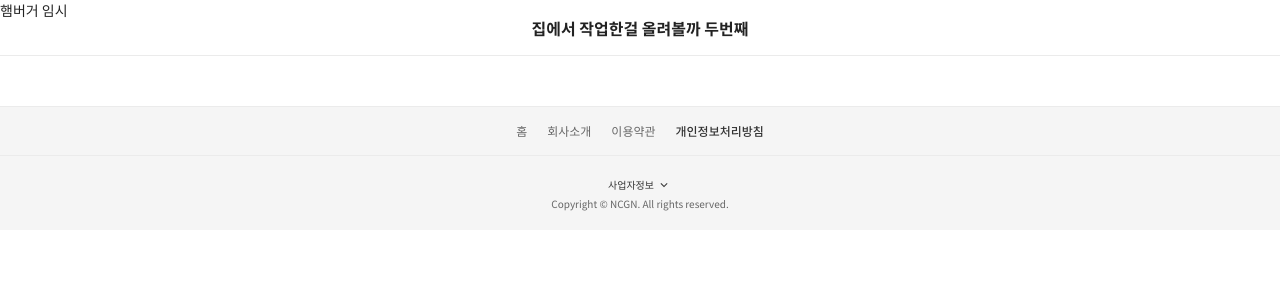
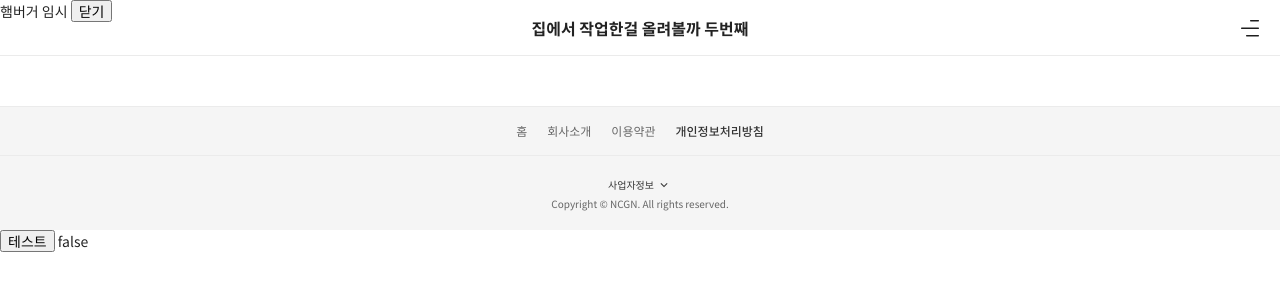
Before and after one commit to gaessamzie/vue-im, a Vue app: page / in a window 1280 px wide. Shown: the top 300 px of the page. Built offline with nearby package versions, Linux system fonts and the light colour scheme.

Commit message:
aside work

```diff
--- a/src/App.vue
+++ b/src/App.vue
@@ -1,11 +1,13 @@
 <template>
   <div id="app">
-    <Header></Header>
-    <Aside></Aside>
+    <Header v-bind:aside="aside" @asideChange="asideChange"></Header>
+    <Aside v-bind:aside="aside" @asideChange="asideChange"></Aside>
     <main class="container">
       <router-view></router-view>
     </main>
     <Footer></Footer>
+    <button type="button" v-on:click="aside =! aside">테스트</button>
+    {{aside}}
   </div>
 </template>
 
@@ -18,6 +20,16 @@ export default {
   name: 'App',
   components: {
     Header, Aside, Footer
+  },
+  data() {
+    return {
+      aside: false
+    }
+  },
+  methods: {
+    asideChange(aside) {
+      this.aside = aside;
+    }
   }
 }
 </script>
--- a/src/assets/scss/base/init.scss
+++ b/src/assets/scss/base/init.scss
@@ -1 +1,5 @@
 @charset "utf-8";
+
+*:before,
+*:after{content:"";}
+button{cursor:pointer;}
--- a/src/assets/scss/base/mixin.scss
+++ b/src/assets/scss/base/mixin.scss
@@ -0,0 +1,4 @@
+@mixin float-clear{display:block;clear:both;}
+
+@mixin mo-min-width{min-width:280px;}
+@mixin pc-min-width{min-width:1263px;}
--- a/src/assets/scss/components/footer.scss
+++ b/src/assets/scss/components/footer.scss
@@ -6,9 +6,9 @@
 }
 .information{padding:20px 0 9px;text-align:center;border-top:1px solid #ebebeb;
     &__adr-button{display:inline-block;padding:2px;vertical-align:top;font-size:10px;color:#333;line-height:1.4;cursor:pointer;border:none;background:none;}
-    &__adr-button:after{content:"";display:inline-block;width:16px;height:16px;margin:-1px 0 -1px 2px;vertical-align:top;background:url(~@/assets/images/common/ic_arrow16.png) center center no-repeat;background-size:16px 16px;}
+    &__adr-button:after{display:inline-block;width:16px;height:16px;margin:-1px 0 -1px 2px;vertical-align:top;background:url(~@/assets/images/common/ic_arrow16.png) center center no-repeat;background-size:16px 16px;}
     &__adr-button--active{display:inline-block;padding:2px;vertical-align:top;font-size:10px;color:#333;line-height:1.4;cursor:pointer;border:none;background:none;}
-    &__adr-button--active:after{content:"";display:inline-block;width:16px;height:16px;margin:-1px 0 -1px 2px;transform:rotate(180deg);vertical-align:top;background:url(~@/assets/images/common/ic_arrow16.png) center center no-repeat;background-size:16px 16px;}
+    &__adr-button--active:after{display:inline-block;width:16px;height:16px;margin:-1px 0 -1px 2px;transform:rotate(180deg);vertical-align:top;background:url(~@/assets/images/common/ic_arrow16.png) center center no-repeat;background-size:16px 16px;}
     &__adr-detail{padding:0 0 10px;font-size:10px;color:#666;line-height:1.6;}
     &__copy{padding:0 0 10px;font-size:10px;color:#666;line-height:1.4;}
 }
--- a/src/assets/scss/components/header.scss
+++ b/src/assets/scss/components/header.scss
@@ -1,4 +1,5 @@
 .header{position:fixed;top:0;left:0;z-index:100;width:100%;height:24px;padding:16px 0;text-align:center;background:white;
+    &:after{position:absolute;bottom:0;left:0;width:100%;height:1px;background:#ebebeb;}
     &__title{@include text-head1;}
+    &__menu-button{position:absolute;top:50%;right:10px;overflow:hidden;width:40px;height:40px;margin:-20px 0 0;padding:0;text-indent:-9999px;border:none;background:url(~@/assets/images/common/ic_hamburger.png) center center no-repeat;background-size:24px 24px;}
 }
-.header:after{content:"";position:absolute;bottom:0;left:0;width:100%;height:1px;background:#ebebeb;}
--- a/src/assets/scss/layout/container.scss
+++ b/src/assets/scss/layout/container.scss
@@ -1,3 +1,5 @@
-body{min-width:280px;@include text-default;}
+body{@include mo-min-width;@include text-default;}
 #app{position:relative;}
-.container{clear:both;padding:0 0 50px;border-top:56px solid transparent;}
+.container{clear:both;padding:0 0 50px;border-top:56px solid transparent;
+    &:after{@include float-clear;}
+}
--- a/src/components/Aside.vue
+++ b/src/components/Aside.vue
@@ -1,12 +1,21 @@
 <template>
     <aside class="aside">
         햄버거 임시
+        <button type="button" v-on:click="asideClose">닫기</button>
     </aside>
 </template>
 
 <script>
 export default {
-
+    name: 'Aside',
+    props: [
+        'aside'
+    ],
+    methods: {
+        asideClose() {
+            this.$emit('asideChange', this.aside = false);
+        }
+    }
 }
 </script>
 
--- a/src/components/Footer.vue
+++ b/src/components/Footer.vue
@@ -21,6 +21,7 @@
 
 <script>
 export default {
+    name: 'Footer',
     data() {
         return {
             address_sh: false
--- a/src/components/Header.vue
+++ b/src/components/Header.vue
@@ -1,12 +1,21 @@
 <template>
     <header class="header">
         <h1 class="header__title">집에서 작업한걸 올려볼까 두번째</h1>
+        <button type="button" class="header__menu-button" v-on:click="asideOpen">메뉴</button>
     </header>
 </template>
 
 <script>
 export default {
-
+    name: 'Header',
+    props: [
+        'aside'
+    ],
+    methods: {
+        asideOpen() {
+            this.$emit('asideChange', this.aside = true);
+        }
+    }
 }
 </script>
 
```
Also changed, not shown: src/assets/scss/base/typography.scss (+3 -5 lines), src/assets/images/common/ic_hamburger.png (added).
